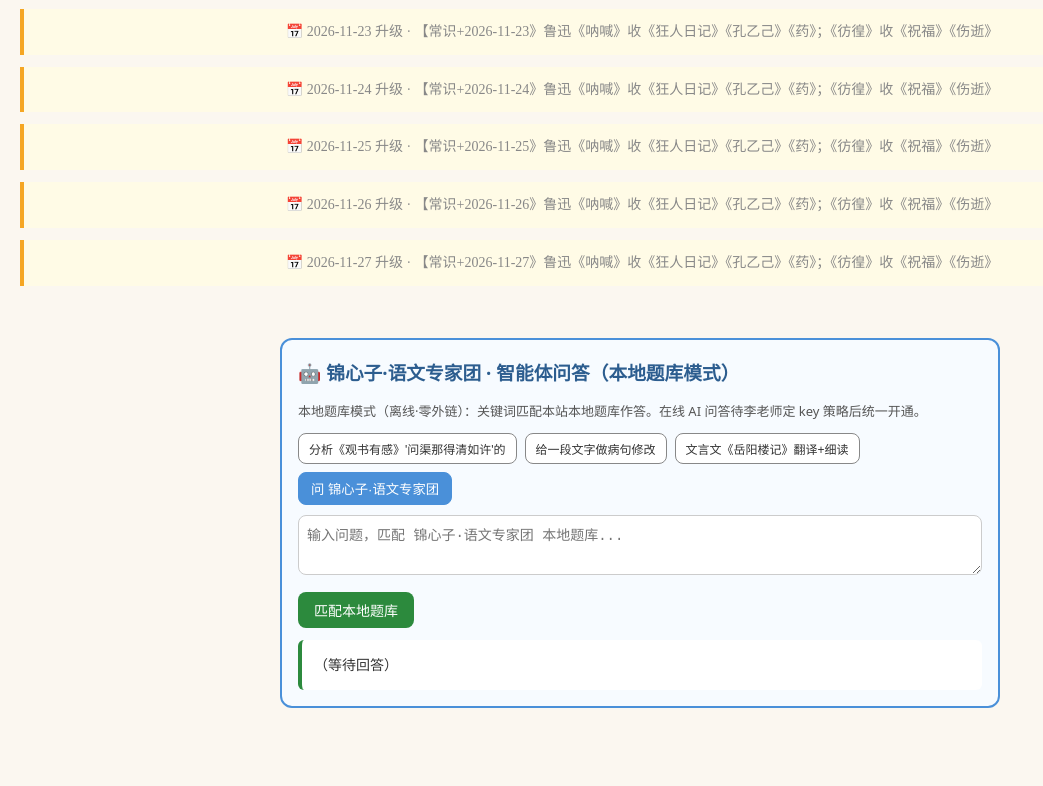
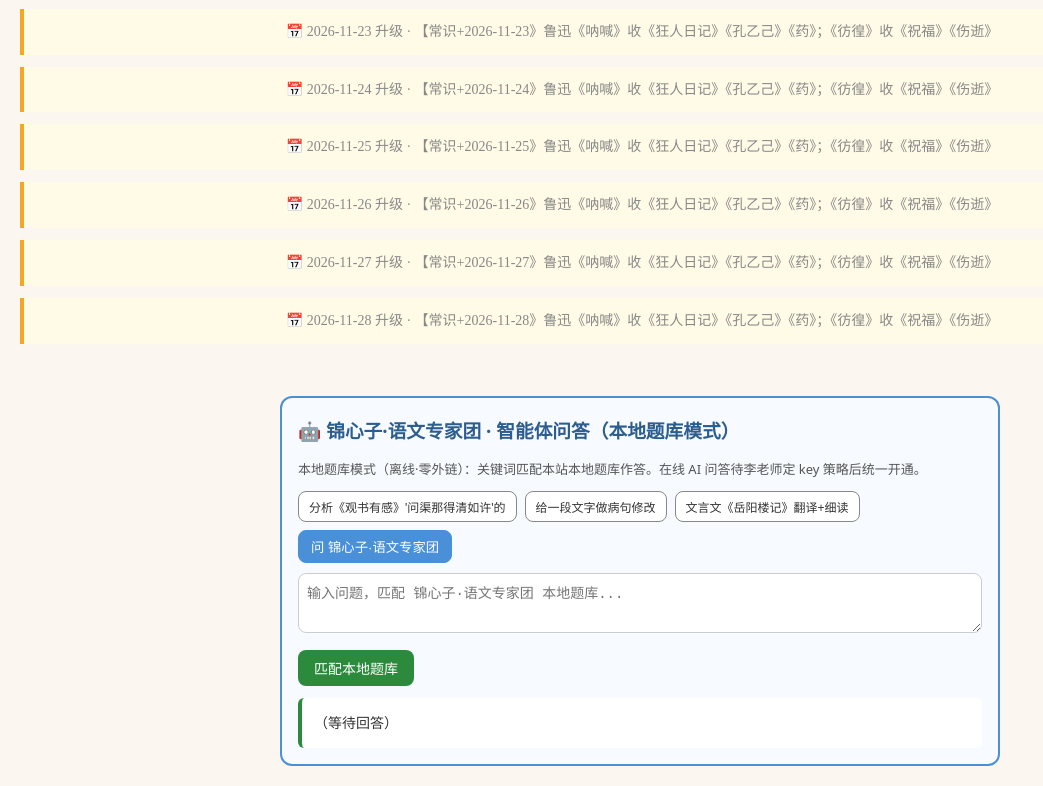
Before and after one commit to dapengzhanchi141345/li-yanming-chinese, a plain HTML site: page index.html in a window 1280 px wide. Shown: the part 2909-3695 px from the top of the page, without its empty margins (0-1043 px from the left). Before the commit the page ends 3637 px from the top, so only its background shows below. Drawn offline with Linux system fonts and the light colour scheme.

Commit message:
chinese 12独立站升级 2026-11-28

```diff
--- a/index.html
+++ b/index.html
@@ -168,6 +168,8 @@ footer{text-align:center;padding:20px;color:#888;font-size:13px;margin-top:30px;
 <div style="background:#fffbe6;border-left:4px solid #f5a623;padding:10px;margin:12px 0;font-size:14px">📅 2026-11-26 升级 · 【常识+2026-11-26》鲁迅《呐喊》收《狂人日记》《孔乙己》《药》；《彷徨》收《祝福》《伤逝》</div>
 
 <div style="background:#fffbe6;border-left:4px solid #f5a623;padding:10px;margin:12px 0;font-size:14px">📅 2026-11-27 升级 · 【常识+2026-11-27》鲁迅《呐喊》收《狂人日记》《孔乙己》《药》；《彷徨》收《祝福》《伤逝》</div>
+
+<div style="background:#fffbe6;border-left:4px solid #f5a623;padding:10px;margin:12px 0;font-size:14px">📅 2026-11-28 升级 · 【常识+2026-11-28》鲁迅《呐喊》收《狂人日记》《孔乙己》《药》；《彷徨》收《祝福》《伤逝》</div>
 </footer>
 
 <script>
```
